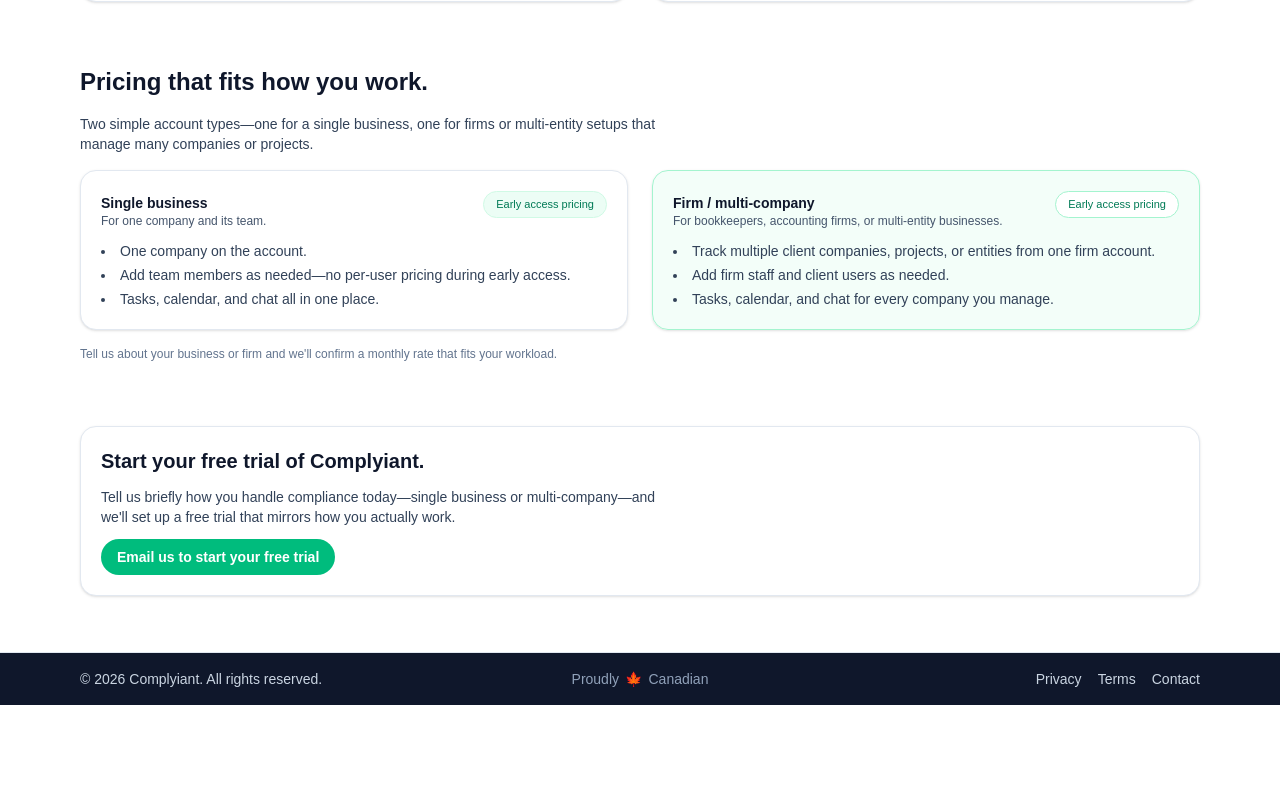
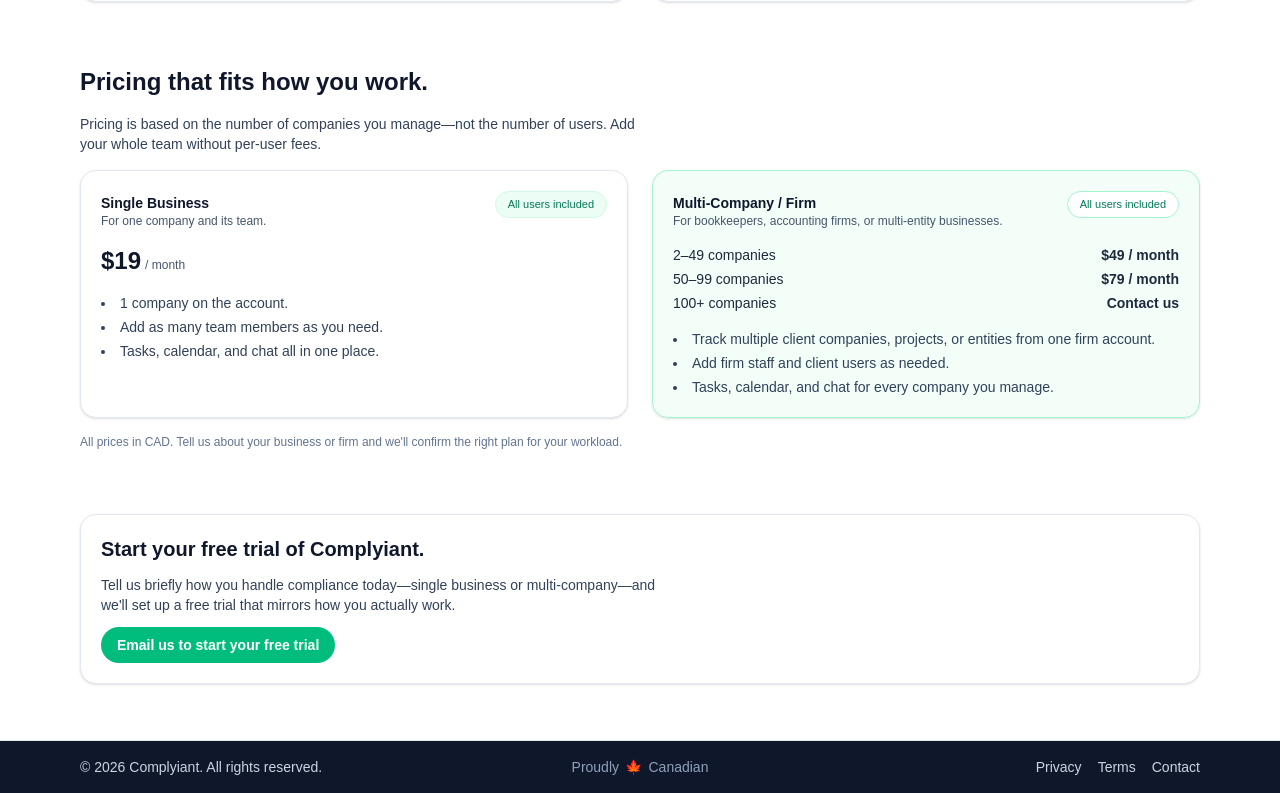
Before and after one commit to AB8655/complyiant, a Next.js app: page / in a window 1280 px wide. Shown: the part 1234-2027 px from the top of the page. Before the commit the page ends 1939 px from the top, so only its background shows below. Built offline with nearby package versions, Linux system fonts and the light colour scheme.

Commit message:
Add transparent CAD pricing to marketing page

```diff
--- a/app/page.tsx
+++ b/app/page.tsx
@@ -206,51 +206,73 @@
           Pricing that fits how you work.
         </h2>
         <p className="text-sm text-slate-700 max-w-xl">
-          Two simple account types—one for a single business, one for firms or
-          multi-entity setups that manage many companies or projects.
+          Pricing is based on the number of companies you manage—not the number
+          of users. Add your whole team without per-user fees.
         </p>
 
         <div className="grid gap-6 md:grid-cols-2">
           {/* Single business card */}
-          <div className="space-y-3 rounded-2xl border border-slate-200 bg-white p-5 shadow-sm">
+          <div className="space-y-4 rounded-2xl border border-slate-200 bg-white p-5 shadow-sm">
             <div className="flex items-baseline justify-between">
               <div>
                 <div className="text-sm font-semibold text-slate-900">
-                  Single business
+                  Single Business
                 </div>
                 <div className="text-xs text-slate-600">
                   For one company and its team.
                 </div>
               </div>
               <span className="rounded-full border border-emerald-100 bg-emerald-50 px-3 py-1 text-[11px] font-medium text-emerald-700">
-                Early access pricing
+                All users included
               </span>
             </div>
+
+            <div className="flex items-baseline gap-1">
+              <span className="text-2xl font-semibold text-slate-900">
+                $19
+              </span>
+              <span className="text-xs text-slate-600">/ month</span>
+            </div>
+
             <ul className="list-disc list-inside space-y-1 text-sm text-slate-700">
-              <li>One company on the account.</li>
-              <li>
-                Add team members as needed—no per-user pricing during early
-                access.
-              </li>
+              <li>1 company on the account.</li>
+              <li>Add as many team members as you need.</li>
               <li>Tasks, calendar, and chat all in one place.</li>
             </ul>
           </div>
 
           {/* Firm / multi-company card */}
-          <div className="space-y-3 rounded-2xl border border-emerald-200 bg-emerald-50/60 p-5 shadow-sm">
+          <div className="space-y-4 rounded-2xl border border-emerald-200 bg-emerald-50/60 p-5 shadow-sm">
             <div className="flex items-baseline justify-between">
               <div>
                 <div className="text-sm font-semibold text-slate-900">
-                  Firm / multi-company
+                  Multi-Company / Firm
                 </div>
                 <div className="text-xs text-slate-600">
-                  For bookkeepers, accounting firms, or multi-entity businesses.
+                  For bookkeepers, accounting firms, or multi-entity
+                  businesses.
                 </div>
               </div>
               <span className="rounded-full border border-emerald-200 bg-white px-3 py-1 text-[11px] font-medium text-emerald-700">
-                Early access pricing
+                All users included
               </span>
             </div>
+
+            <div className="space-y-1 text-sm text-slate-800">
+              <div className="flex items-baseline justify-between">
+                <span>2–49 companies</span>
+                <span className="font-semibold">$49 / month</span>
+              </div>
+              <div className="flex items-baseline justify-between">
+                <span>50–99 companies</span>
+                <span className="font-semibold">$79 / month</span>
+              </div>
+              <div className="flex items-baseline justify-between">
+                <span>100+ companies</span>
+                <span className="font-semibold">Contact us</span>
+              </div>
+            </div>
+
             <ul className="list-disc list-inside space-y-1 text-sm text-slate-700">
               <li>
                 Track multiple client companies, projects, or entities from one
@@ -263,8 +285,8 @@
         </div>
 
         <p className="text-xs text-slate-500">
-          Tell us about your business or firm and we&apos;ll confirm a monthly
-          rate that fits your workload.
+          All prices in CAD. Tell us about your business or firm and we&apos;ll
+          confirm the right plan for your workload.
         </p>
       </section>
 
```
